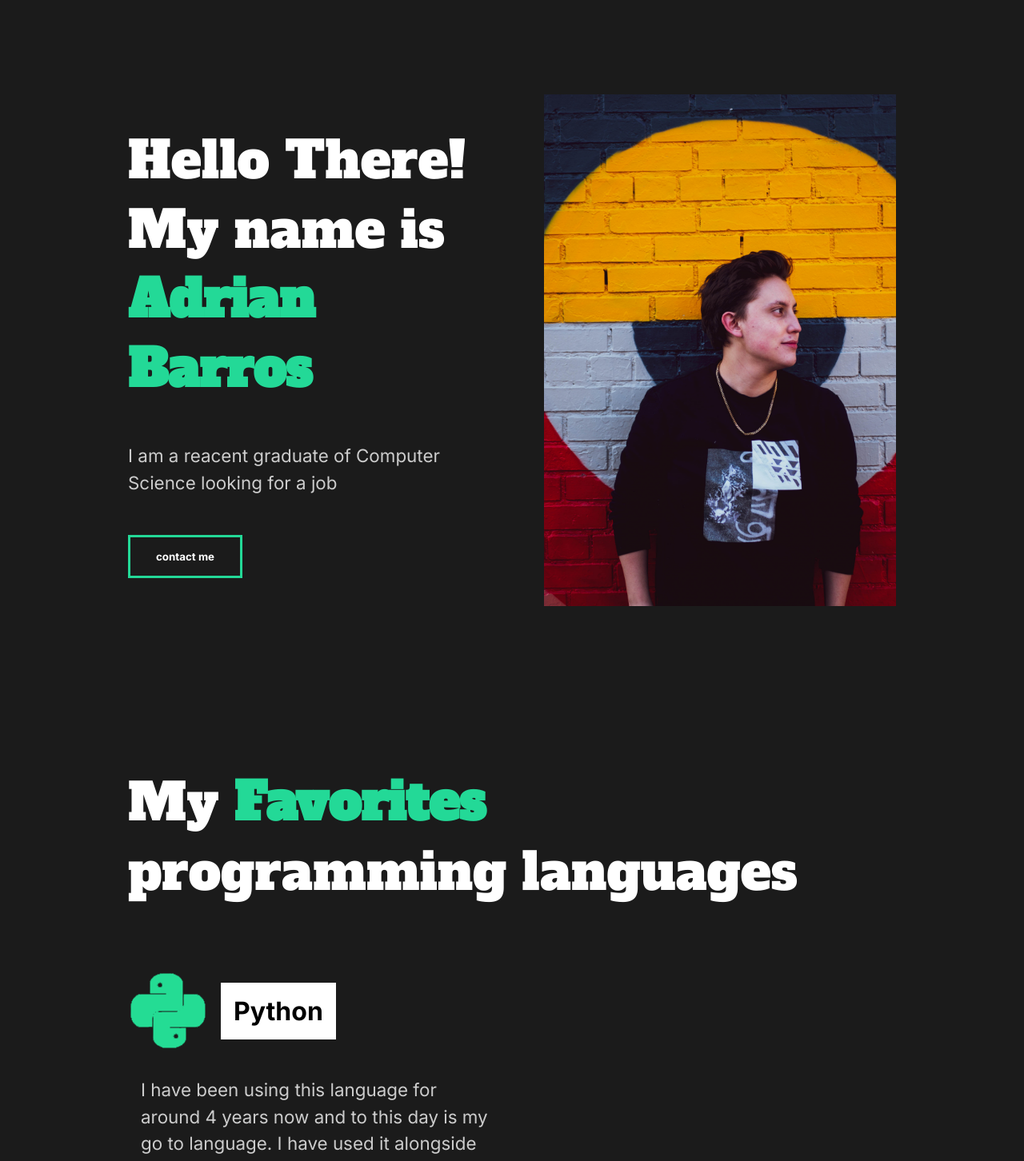
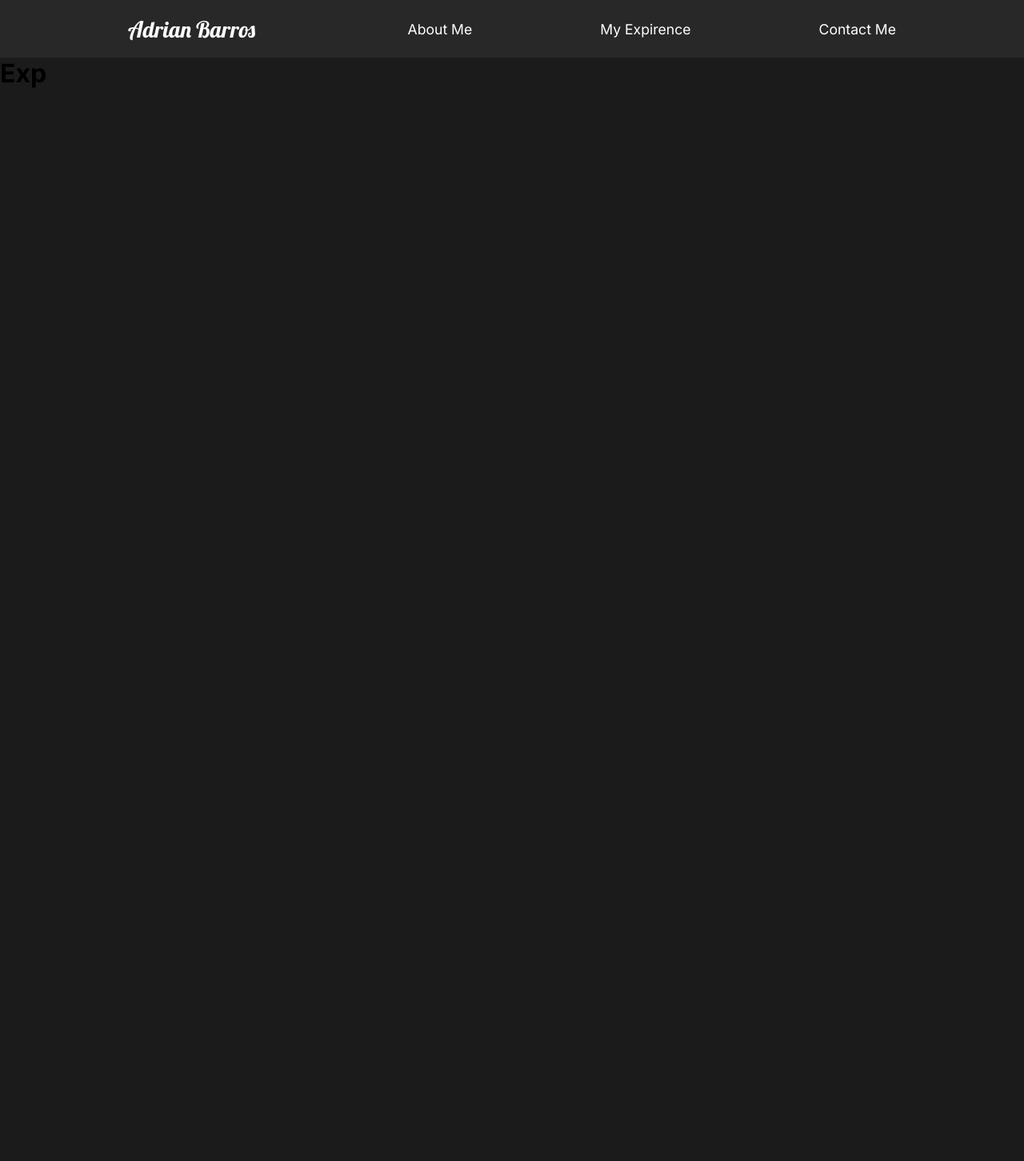
Before and after one commit to Adrianbarros/portafolio_2021, a React (Create React App) app in the folder portafolio/: page /experience in a window 1280 px wide. Shown: the top 1452 px of the page at 80% size. After the commit the page ends 800 px from the top, so only its background shows below. Built offline with nearby package versions, Linux system fonts and the light colour scheme.

Commit message:
navbar and routing

```diff
--- a/portafolio/src/App.js
+++ b/portafolio/src/App.js
@@ -2,16 +2,31 @@
 import React from "react";
 //import pages
 import AboutMe from './pages/AboutMe'
+import Contact from './pages/Coantact'
+import Experience from './pages/Experience'
+//Router
+import { Switch, Route } from 'react-router-dom';
 //import style
 import GlobalStyle from "./components/GlobalStyle";
-
+import Nav from './components/Nav'
 
 
 function App() {
   return (
     <div className="App">
       <GlobalStyle />
-      <AboutMe />
+      <Nav />
+      <Switch>
+        <Route path="/" exact>
+          <AboutMe />
+        </Route>
+        <Route path="/experience">
+          <Experience />
+        </Route>
+        <Route path="/contact">
+          <Contact />
+        </Route>
+      </Switch>
     </div>
   );
 }
--- /dev/null
+++ b/portafolio/src/animation.js
@@ -0,0 +1,13 @@
+export const pageAnimation = {
+    hidden: {
+        opacity: 0,
+        y: 300,
+    },
+    show: {
+        opacity: 1,
+        y: 0,
+        transition: {
+            duration: 1,
+        },
+    },
+};
--- a/portafolio/src/components/About.js
+++ b/portafolio/src/components/About.js
@@ -1,23 +1,28 @@
 import React from "react";
 import Intro_img from '../img/Intro_img.JPG'
-import styled from 'styled-components'
+// import styled from 'styled-components'
 import { StyledAbout, StyledDescription, StyledHide, StyledImg } from '../styles';
+//framer motion
+import { motion } from 'framer-motion'
+import { pageAnimation } from '../animation'
 
 const AboutSection = () => {
+
     return (
         <StyledAbout>
             <StyledDescription>
-                <div className="title">
+                <motion.div className="title">
                     <StyledHide>
-                        <h2>Hello There!</h2>
+                        <motion.h2  >
+                            Hello There!
+                        </motion.h2>
                     </StyledHide>
                     <StyledHide>
-                        <h2>My name is <span>Adrian Barros</span></h2>
+                        <motion.h2 >My name is <span>Adrian Barros</span></motion.h2>
                     </StyledHide>
                     <p>I am a reacent graduate of Computer Science looking for a job</p>
                     <button>contact me</button>
-                </div>
-
+                </motion.div>
             </StyledDescription>
             <StyledImg>
                 <img src={Intro_img} alt="picture of me" />
--- /dev/null
+++ b/portafolio/src/components/Nav.js
@@ -0,0 +1,56 @@
+import React from 'react';
+import styled from 'styled-components';
+import { Link } from 'react-router-dom';
+
+const Nav = () => {
+    return (
+        <StyledNav>
+            <h1>
+                <Link id='logo' to='/'>Adrian Barros </Link>
+            </h1>
+            <ul>
+                <li>
+                    <Link to='/'>About Me</Link>
+                </li>
+                <li>
+                    <Link to='/experience'>My Expirence</Link>
+                </li>
+                <li>
+                    <Link to='/contact'>Contact Me</Link>
+                </li>
+            </ul>
+        </StyledNav>
+    )
+}
+const StyledNav = styled.nav`
+    min-height: 5vh;
+    display: flex;
+    margin: auto;
+    justify-content: space-between;
+    align-items: center;
+    padding: 1rem 10rem;
+    background-color: #282828;
+    a{
+        color: white;
+        text-decoration: none;
+    }
+    ul{
+        display: flex;
+        list-style: none;
+    }
+    #logo{
+        font-size: 1.75rem;
+        font-family: "lobster";
+        font-weight: lighter;
+
+    }
+    li{
+        padding-left: 10rem;
+        position: relative;
+    }
+
+
+
+`
+
+export default Nav;
--- a/portafolio/src/components/Skills.js
+++ b/portafolio/src/components/Skills.js
@@ -14,7 +14,7 @@ const SkillsSection = () => {
                 <StyledCards>
                     <StyledCard>
                         <div className='icon'>
-                            <img src={py_logo} />
+                            <img src={py_logo} alt='python logo' />
                             <h3>Python</h3>
                         </div>
                         <p>
@@ -25,7 +25,7 @@ const SkillsSection = () => {
                     </StyledCard>
                     <StyledCard>
                         <div className='icon'>
-                            <img src={js_logo} />
+                            <img src={js_logo} alt='JavaScript logo' />
                             <h3>JavaScript</h3>
                         </div>
                         <p>
@@ -35,11 +35,11 @@ const SkillsSection = () => {
                     </StyledCard>
                     <StyledCard>
                         <div className='icon'>
-                            <img src={c_logo} />
+                            <img src={c_logo} alt='C+= logo' />
                             <h3>C++</h3>
                         </div>
                         <p>
-                            The language that started it all, it has been more than 5 years when I decided to persue Computer Science and start leaning this language before my college classes started.
+                            The language that started it all, it has been more than 5 years when I decided to persue Computer Science. I started leaning this language before my college classes started.
                            For better or worst this language is the one who introduce me to <span>Data Structures and Algorithms</span>.
                         </p>
                     </StyledCard>
--- a/portafolio/src/index.js
+++ b/portafolio/src/index.js
@@ -3,10 +3,13 @@ import ReactDOM from 'react-dom';
 import './index.css';
 import App from './App';
 import reportWebVitals from './reportWebVitals';
+import { BrowserRouter } from 'react-router-dom';
 
 ReactDOM.render(
   <React.StrictMode>
-    <App />
+    <BrowserRouter>
+      <App />
+    </BrowserRouter>
   </React.StrictMode>,
   document.getElementById('root')
 );
--- a/portafolio/src/pages/AboutMe.js
+++ b/portafolio/src/pages/AboutMe.js
@@ -2,13 +2,16 @@ import React from 'react'
 import AboutSection from '../components/About'
 import ExpSection from '../components/Experience'
 import SkillsSection from '../components/Skills'
+
+import { motion } from 'framer-motion'
+import { pageAnimation } from '../animation'
 const AboutMe = () => {
     return (
-        <>
+        <motion.div variants={pageAnimation} initial='hidden' animate='show'>
             <AboutSection />
             <SkillsSection />
             <ExpSection />
-        </>
+        </motion.div>
     )
 }
 export default AboutMe
--- /dev/null
+++ b/portafolio/src/pages/Coantact.js
@@ -0,0 +1,12 @@
+
+import React from 'react';
+
+const Contact = () => {
+    return (
+        <div>
+            <h1>contact</h1>
+        </div>
+    )
+}
+
+export default Contact;
--- /dev/null
+++ b/portafolio/src/pages/Experience.js
@@ -0,0 +1,11 @@
+import React from 'react';
+
+const Experience = () => {
+    return (
+        <div>
+            <h1>Exp</h1>
+        </div>
+    )
+}
+
+export default Experience;
```
